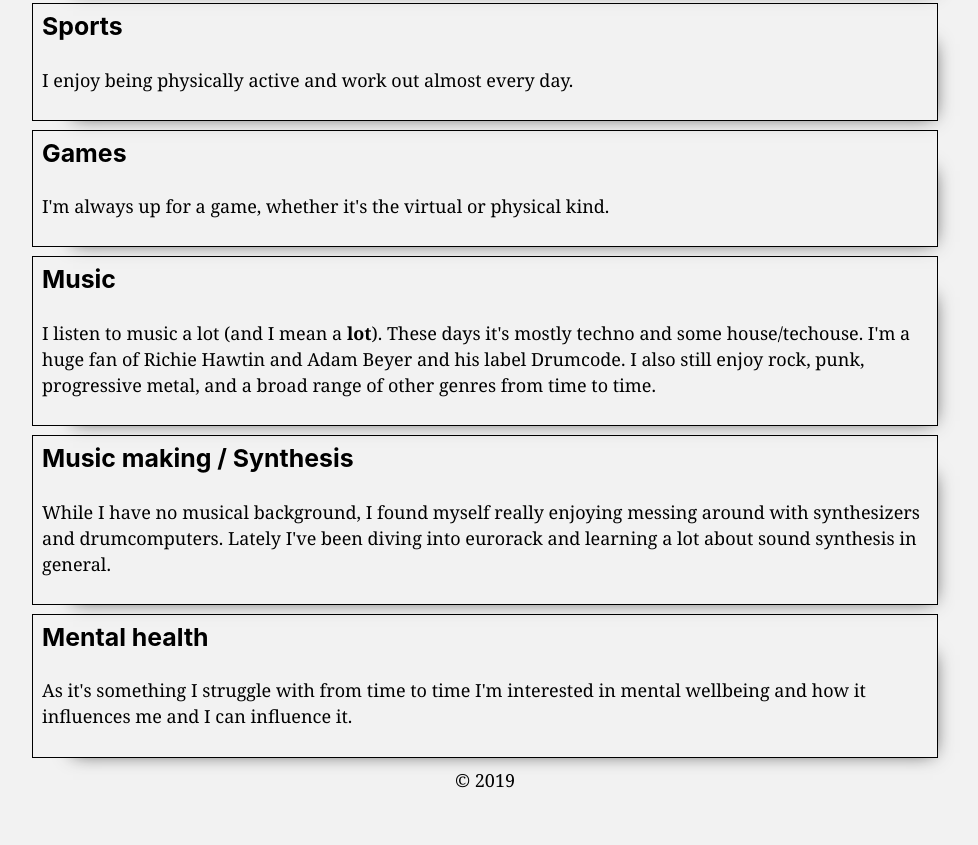
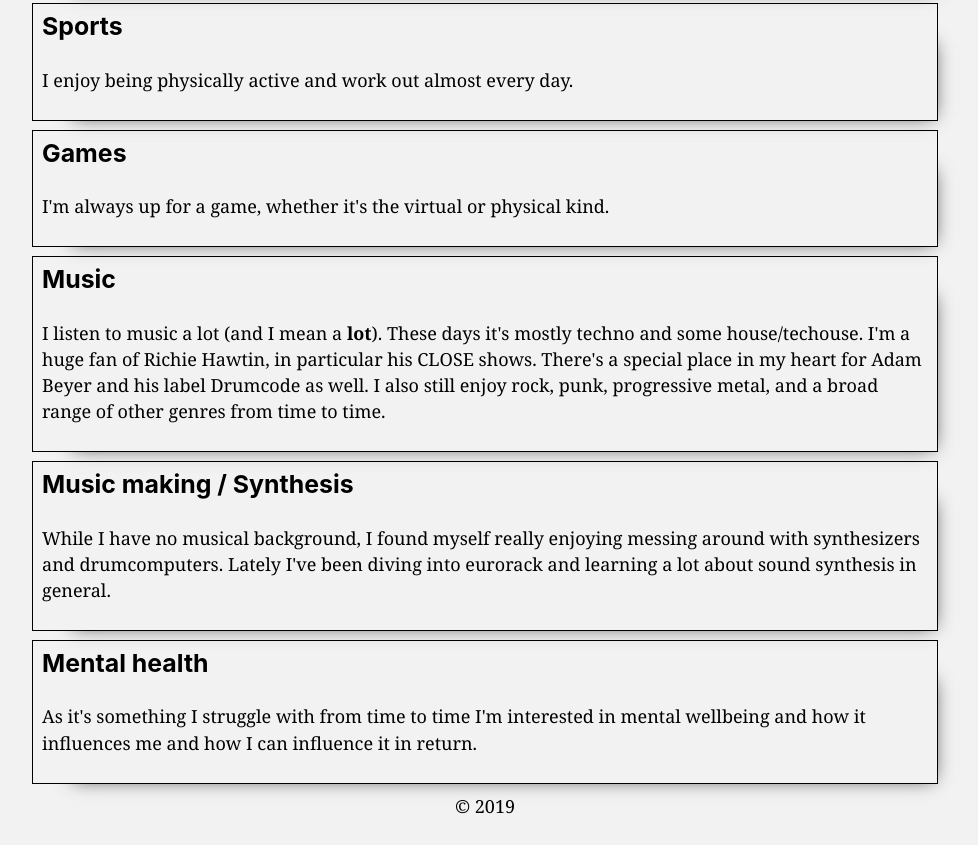
Before and after one commit to Thomasvdam/thomasvdam.github.io, a Gatsby site: page /about in a window 1280 px wide. Shown: the part 2405-3250 px from the top of the page, without its empty margins (155-1133 px from the left). Before the commit the page ends 3224 px from the top, so only its background shows below. Built offline with nearby package versions, Linux system fonts and the light colour scheme; Gatsby itself is replaced by a stand-in of ours.

Commit message:
chore: Slightly reword about content

```diff
--- a/src/pages/about.tsx
+++ b/src/pages/about.tsx
@@ -89,8 +89,9 @@ const IndexPage = () => (
       <InfoBlock className={`${$.moreInfo} ${$.moreInfo_wide}`} title="Music">
         <p>
           I listen to music a lot (and I mean a <b>lot</b>). These days it's mostly techno and some house/techouse.
-          I'm a huge fan of Richie Hawtin and Adam Beyer and his label Drumcode. I also still enjoy rock, punk,
-          progressive metal, and a broad range of other genres from time to time.
+          I'm a huge fan of Richie Hawtin, in particular his CLOSE shows. There's a special place in my heart for Adam
+          Beyer and his label Drumcode as well. I also still enjoy rock, punk, progressive metal, and a broad range of
+          other genres from time to time.
         </p>
       </InfoBlock>
       <InfoBlock className={$.moreInfo} title="Music making / Synthesis">
@@ -102,7 +103,7 @@ const IndexPage = () => (
       <InfoBlock className={$.moreInfo} title="Mental health">
         <p>
           As it's something I struggle with from time to time I'm interested in mental wellbeing and how it influences
-          me and I can influence it.
+          me and how I can influence it in return.
         </p>
       </InfoBlock>
     </div>
```
